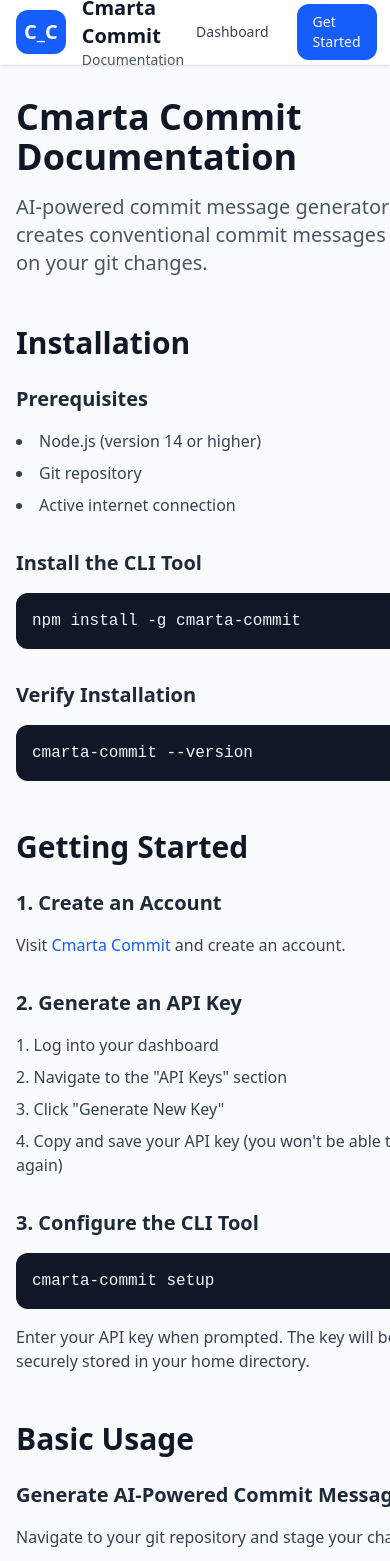
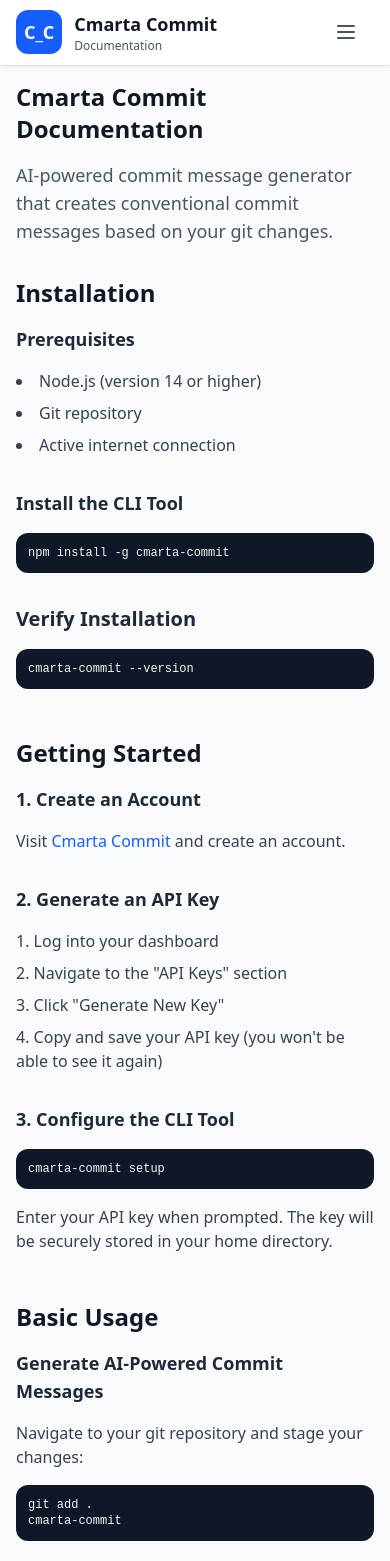
Before and after one commit to samlan24/smarta, a Next.js app in the folder smart_commit/: page /docs in a window 390 px wide. Shown: the top 1561 px of the page. Built offline with nearby package versions, Linux system fonts and the light colour scheme.

Commit message:
feat(smart_commit): enhance docs page with mobile navigation\n\nAdds a mobile-responsive navigation menu and restyles the header\nand code blocks for improved readability on smaller screens

```diff
--- a/smart_commit/src/app/docs/page.tsx
+++ b/smart_commit/src/app/docs/page.tsx
@@ -5,6 +5,7 @@
 
 export default function DocsPage() {
   const [activeSection, setActiveSection] = useState("installation");
+  const [isMobileMenuOpen, setIsMobileMenuOpen] = useState(false);
 
   useEffect(() => {
     const handleScroll = () => {
@@ -46,53 +47,123 @@
     children: string;
     language?: string;
   }) => (
-    <pre className="bg-gray-900 text-gray-100 rounded-lg p-4 overflow-x-auto">
-      <code>{children}</code>
-    </pre>
+    <div className="bg-gray-900 text-gray-100 p-3 sm:p-4 rounded-lg overflow-x-auto">
+      <pre className="text-xs sm:text-sm whitespace-pre">
+        <code>{children}</code>
+      </pre>
+    </div>
   );
 
   return (
     <div className="min-h-screen bg-gray-50">
       {/* Header */}
+      {/* Header - Replace your existing header */}
       <header className="bg-white shadow-sm border-b sticky top-0 z-50">
         <div className="max-w-7xl mx-auto px-4 sm:px-6 lg:px-8">
           <div className="flex justify-between items-center h-16">
-            <div className="flex items-center space-x-4">
+            <div className="flex items-center space-x-3 sm:space-x-4">
               <div className="bg-blue-600 p-2 rounded-lg">
-                <span className="text-white font-bold text-xl">C_C</span>
+                <span className="text-white font-bold text-lg sm:text-xl">
+                  C_C
+                </span>
               </div>
               <div>
-                <h1 className="text-xl font-semibold text-gray-900">
+                <h1 className="text-lg sm:text-xl font-semibold text-gray-900">
                   Cmarta Commit
                 </h1>
-                <p className="text-sm text-gray-600">Documentation</p>
+                <p className="text-xs sm:text-sm text-gray-600">
+                  Documentation
+                </p>
               </div>
             </div>
-            <div className="flex items-center space-x-4">
+            <div className="flex items-center space-x-2 sm:space-x-4">
+              {/* Mobile menu button */}
+              <button
+                onClick={() => setIsMobileMenuOpen(!isMobileMenuOpen)}
+                className="lg:hidden p-2 text-gray-600 hover:text-gray-900"
+              >
+                <svg
+                  className="w-6 h-6"
+                  fill="none"
+                  stroke="currentColor"
+                  viewBox="0 0 24 24"
+                >
+                  <path
+                    strokeLinecap="round"
+                    strokeLinejoin="round"
+                    strokeWidth={2}
+                    d={
+                      isMobileMenuOpen
+                        ? "M6 18L18 6M6 6l12 12"
+                        : "M4 6h16M4 12h16M4 18h16"
+                    }
+                  />
+                </svg>
+              </button>
+              {/* Desktop navigation */}
+              <div className="hidden sm:flex items-center space-x-4">
+                <Link
+                  href="/dashboard"
+                  className="text-gray-700 hover:text-blue-600 px-3 py-2 rounded-md text-sm font-medium"
+                >
+                  Dashboard
+                </Link>
+                <Link
+                  href="/"
+                  className="bg-blue-600 text-white px-4 py-2 rounded-lg text-sm font-medium hover:bg-blue-700"
+                >
+                  Get Started
+                </Link>
+              </div>
+            </div>
+          </div>
+        </div>
+
+        {/* Mobile menu */}
+        {isMobileMenuOpen && (
+          <div className="lg:hidden border-t bg-white">
+            <div className="px-4 py-4 space-y-3">
               <Link
                 href="/dashboard"
-                className="text-gray-700 hover:text-blue-600 px-3 py-2 rounded-md text-sm font-medium"
+                className="block text-gray-700 hover:text-blue-600 py-2 text-sm font-medium"
               >
                 Dashboard
               </Link>
               <Link
                 href="/"
-                className="bg-blue-600 text-white px-4 py-2 rounded-lg text-sm font-medium hover:bg-blue-700"
+                className="block bg-blue-600 text-white px-4 py-2 rounded-lg text-sm font-medium hover:bg-blue-700 text-center"
               >
                 Get Started
               </Link>
+
+              {/* Mobile navigation */}
+              <div className="pt-4 border-t space-y-2">
+                <h3 className="text-lg sm:text-xl font-semibold text-gray-800 mb-4">
+                  Navigation
+                </h3>
+                {navigation.map((item) => (
+                  <a
+                    key={item.id}
+                    href={`#${item.id}`}
+                    onClick={() => setIsMobileMenuOpen(false)}
+                    className="block px-3 py-2 text-sm text-gray-700 hover:bg-gray-100 rounded-md"
+                  >
+                    {item.title}
+                  </a>
+                ))}
+              </div>
             </div>
           </div>
-        </div>
+        )}
       </header>
 
-      <div className="max-w-7xl mx-auto px-4 sm:px-6 lg:px-8 py-8">
-        <div className="flex gap-8">
+      <div className="max-w-7xl mx-auto px-4 sm:px-6 lg:px-8 py-4 sm:py-8">
+        <div className="flex flex-col lg:flex-row gap-4 lg:gap-8">
           {/* Sidebar Navigation */}
           <div className="hidden lg:block w-64 flex-shrink-0">
             <nav className="sticky top-24 space-y-1">
               <div className="pb-4">
-                <h2 className="text-lg font-semibold text-gray-900">
+                <h2 className="text-2xl sm:text-3xl font-bold text-gray-900 mb-4 sm:mb-6">
                   Documentation
                 </h2>
                 <p className="text-sm text-gray-600">
@@ -118,12 +189,12 @@
           {/* Main Content */}
           <div className="flex-1 max-w-4xl">
             <div className="prose prose-gray max-w-none">
-              {/* Hero Section */}
-              <div className="mb-12">
-                <h1 className="text-4xl font-bold text-gray-900 mb-4">
+              {/* Hero Section - Replace your existing hero */}
+              <div className="mb-8 sm:mb-12">
+                <h1 className="text-2xl sm:text-3xl lg:text-4xl font-bold text-gray-900 mb-4">
                   Cmarta Commit Documentation
                 </h1>
-                <p className="text-xl text-gray-600">
+                <p className="text-lg sm:text-xl text-gray-600">
                   AI-powered commit message generator that creates conventional
                   commit messages based on your git changes.
                 </p>
@@ -135,12 +206,12 @@
                 id="installation"
                 className="mb-12"
               >
-                <h2 className="text-3xl font-bold text-gray-900 mb-6">
+                <h2 className="text-2xl sm:text-3xl font-bold text-gray-900 mb-4 sm:mb-6">
                   Installation
                 </h2>
 
                 <div className="mb-8">
-                  <h3 className="text-xl font-semibold text-gray-800 mb-4">
+                  <h3 className="text-lg sm:text-xl font-semibold text-gray-800 mb-4">
                     Prerequisites
                   </h3>
                   <ul className="list-disc list-inside space-y-2 text-gray-700">
@@ -151,7 +222,7 @@
                 </div>
 
                 <div className="mb-8">
-                  <h3 className="text-xl font-semibold text-gray-800 mb-4">
+                  <h3 className="text-lg sm:text-xl font-semibold text-gray-800 mb-4">
                     Install the CLI Tool
                   </h3>
                   <CodeBlock>npm install -g cmarta-commit</CodeBlock>
@@ -171,13 +242,13 @@
                 id="getting-started"
                 className="mb-12"
               >
-                <h2 className="text-3xl font-bold text-gray-900 mb-6">
+                <h2 className="text-2xl sm:text-3xl font-bold text-gray-900 mb-4 sm:mb-6">
                   Getting Started
                 </h2>
 
                 <div className="space-y-8">
                   <div>
-                    <h3 className="text-xl font-semibold text-gray-800 mb-4">
+                    <h3 className="text-lg sm:text-xl font-semibold text-gray-800 mb-4">
                       1. Create an Account
                     </h3>
                     <p className="text-gray-700 mb-4">
@@ -190,7 +261,7 @@
                   </div>
 
                   <div>
-                    <h3 className="text-xl font-semibold text-gray-800 mb-4">
+                    <h3 className="text-lg sm:text-xl font-semibold text-gray-800 mb-4">
                       2. Generate an API Key
                     </h3>
                     <ol className="list-decimal list-inside space-y-2 text-gray-700">
@@ -205,7 +276,7 @@
                   </div>
 
                   <div>
-                    <h3 className="text-xl font-semibold text-gray-800 mb-4">
+                    <h3 className="text-lg sm:text-xl font-semibold text-gray-800 mb-4">
                       3. Configure the CLI Tool
                     </h3>
                     <CodeBlock>cmarta-commit setup</CodeBlock>
@@ -223,13 +294,13 @@
                 id="basic-usage"
                 className="mb-12"
               >
-                <h2 className="text-3xl font-bold text-gray-900 mb-6">
+                <h2 className="text-2xl sm:text-3xl font-bold text-gray-900 mb-4 sm:mb-6">
                   Basic Usage
                 </h2>
 
                 <div className="space-y-8">
                   <div>
-                    <h3 className="text-xl font-semibold text-gray-800 mb-4">
+                    <h3 className="text-lg sm:text-xl font-semibold text-gray-800 mb-4">
                       Generate AI-Powered Commit Messages
                     </h3>
                     <p className="text-gray-700 mb-4">
@@ -244,7 +315,7 @@
                   </div>
 
                   <div>
-                    <h3 className="text-xl font-semibold text-gray-800 mb-4">
+                    <h3 className="text-lg sm:text-xl font-semibold text-gray-800 mb-4">
                       Interactive Flow
                     </h3>
                     <p className="text-gray-700 mb-4">
@@ -266,7 +337,7 @@
                   </div>
 
                   <div>
-                    <h3 className="text-xl font-semibold text-gray-800 mb-4">
+                    <h3 className="text-lg sm:text-xl font-semibold text-gray-800 mb-4">
                       Command Options
                     </h3>
                     <ul className="space-y-2 text-gray-700">
@@ -300,7 +371,7 @@
                 id="template-system"
                 className="mb-12"
               >
-                <h2 className="text-3xl font-bold text-gray-900 mb-6">
+                <h2 className="text-2xl sm:text-3xl font-bold text-gray-900 mb-4 sm:mb-6">
                   Template System
                 </h2>
                 <p className="text-gray-700 mb-8">
@@ -310,7 +381,7 @@
 
                 <div className="space-y-8">
                   <div>
-                    <h3 className="text-xl font-semibold text-gray-800 mb-4">
+                    <h3 className="text-lg sm:text-xl font-semibold text-gray-800 mb-4">
                       Save a Template
                     </h3>
                     <p className="text-gray-700 mb-4">
@@ -324,7 +395,7 @@
                   </div>
 
                   <div>
-                    <h3 className="text-xl font-semibold text-gray-800 mb-4">
+                    <h3 className="text-lg sm:text-xl font-semibold text-gray-800 mb-4">
                       List Your Templates
                     </h3>
                     <CodeBlock>cmarta-commit templates</CodeBlock>
@@ -338,7 +409,7 @@
                   </div>
 
                   <div>
-                    <h3 className="text-xl font-semibold text-gray-800 mb-4">
+                    <h3 className="text-lg sm:text-xl font-semibold text-gray-800 mb-4">
                       Use a Template
                     </h3>
                     <CodeBlock>cmarta-commit use-template api-fix</CodeBlock>
@@ -351,7 +422,7 @@
                   </div>
 
                   <div>
-                    <h3 className="text-xl font-semibold text-gray-800 mb-4">
+                    <h3 className="text-lg sm:text-xl font-semibold text-gray-800 mb-4">
                       Quick Template Commit
                     </h3>
                     <p className="text-gray-700 mb-4">
@@ -361,7 +432,7 @@
                   </div>
 
                   <div>
-                    <h3 className="text-xl font-semibold text-gray-800 mb-4">
+                    <h3 className="text-lg sm:text-xl font-semibold text-gray-800 mb-4">
                       Delete a Template
                     </h3>
                     <CodeBlock>cmarta-commit delete-template api-fix</CodeBlock>
@@ -375,7 +446,7 @@
                 id="dashboard"
                 className="mb-12"
               >
-                <h2 className="text-3xl font-bold text-gray-900 mb-6">
+                <h2 className="text-2xl sm:text-3xl font-bold text-gray-900 mb-4 sm:mb-6">
                   Dashboard
                 </h2>
                 <p className="text-gray-700 mb-8">
@@ -388,9 +459,9 @@
                   </Link>
                 </p>
 
-                <div className="grid grid-cols-1 md:grid-cols-2 gap-8">
+                <div className="grid grid-cols-1 lg:grid-cols-2 gap-6 sm:gap-8">
                   <div className="bg-white p-6 rounded-lg shadow-sm border">
-                    <h3 className="text-lg font-semibold text-gray-800 mb-4">
+                    <h3 className="text-lg sm:text-xl font-semibold text-gray-800 mb-4">
                       Usage Overview
                     </h3>
                     <ul className="space-y-2 text-gray-700">
@@ -402,7 +473,7 @@
                   </div>
 
                   <div className="bg-white p-6 rounded-lg shadow-sm border">
-                    <h3 className="text-lg font-semibold text-gray-800 mb-4">
+                    <h3 className="text-lg sm:text-xl font-semibold text-gray-800 mb-4">
                       Usage Analytics
                     </h3>
                     <ul className="space-y-2 text-gray-700">
@@ -414,7 +485,7 @@
                   </div>
 
                   <div className="bg-white p-6 rounded-lg shadow-sm border">
-                    <h3 className="text-lg font-semibold text-gray-800 mb-4">
+                    <h3 className="text-lg sm:text-xl font-semibold text-gray-800 mb-4">
                       API Key Management
                     </h3>
                     <ul className="space-y-2 text-gray-700">
@@ -426,7 +497,7 @@
                   </div>
 
                   <div className="bg-white p-6 rounded-lg shadow-sm border">
-                    <h3 className="text-lg font-semibold text-gray-800 mb-4">
+                    <h3 className="text-lg sm:text-xl font-semibold text-gray-800 mb-4">
                       Template Management
                     </h3>
                     <ul className="space-y-2 text-gray-700">
@@ -445,13 +516,13 @@
                 id="cli-commands"
                 className="mb-12"
               >
-                <h2 className="text-3xl font-bold text-gray-900 mb-6">
+                <h2 className="text-2xl sm:text-3xl font-bold text-gray-900 mb-4 sm:mb-6">
                   CLI Commands Reference
                 </h2>
 
                 <div className="space-y-8">
                   <div>
-                    <h3 className="text-xl font-semibold text-gray-800 mb-4">
+                    <h3 className="text-lg sm:text-xl font-semibold text-gray-800 mb-4">
                       Core Commands
                     </h3>
                     <div className="space-y-4">
@@ -477,7 +548,7 @@
                   </div>
 
                   <div>
-                    <h3 className="text-xl font-semibold text-gray-800 mb-4">
+                    <h3 className="text-lg sm:text-xl font-semibold text-gray-800 mb-4">
                       Template Commands
                     </h3>
                     <CodeBlock>{`# List all templates
@@ -494,7 +565,7 @@
                   </div>
 
                   <div>
-                    <h3 className="text-xl font-semibold text-gray-800 mb-4">
+                    <h3 className="text-lg sm:text-xl font-semibold text-gray-800 mb-4">
                       Help and Information
                     </h3>
                     <CodeBlock>{`# Show version
@@ -512,13 +583,13 @@
                 id="configuration"
                 className="mb-12"
               >
-                <h2 className="text-3xl font-bold text-gray-900 mb-6">
+                <h2 className="text-2xl sm:text-3xl font-bold text-gray-900 mb-4 sm:mb-6">
                   Configuration
                 </h2>
 
                 <div className="space-y-8">
                   <div>
-                    <h3 className="text-xl font-semibold text-gray-800 mb-4">
+                    <h3 className="text-lg sm:text-xl font-semibold text-gray-800 mb-4">
                       Config File Location
                     </h3>
                     <p className="text-gray-700 mb-4">
@@ -541,7 +612,7 @@
                   </div>
 
                   <div>
-                    <h3 className="text-xl font-semibold text-gray-800 mb-4">
+                    <h3 className="text-lg sm:text-xl font-semibold text-gray-800 mb-4">
                       Config Structure
                     </h3>
                     <CodeBlock language="json">{`{
@@ -550,7 +621,7 @@
                   </div>
 
                   <div>
-                    <h3 className="text-xl font-semibold text-gray-800 mb-4">
+                    <h3 className="text-lg sm:text-xl font-semibold text-gray-800 mb-4">
                       Updating Configuration
                     </h3>
                     <p className="text-gray-700 mb-4">
@@ -567,25 +638,25 @@
                 id="troubleshooting"
                 className="mb-12"
               >
-                <h2 className="text-3xl font-bold text-gray-900 mb-6">
+                <h2 className="text-2xl sm:text-3xl font-bold text-gray-900 mb-4 sm:mb-6">
                   Troubleshooting
                 </h2>
 
                 <div className="space-y-8">
                   <div>
-                    <h3 className="text-xl font-semibold text-gray-800 mb-4">
+                    <h3 className="text-lg sm:text-xl font-semibold text-gray-800 mb-4">
                       Common Issues
                     </h3>
                     <div className="space-y-6">
-                      <div className="bg-red-50 border border-red-200 rounded-lg p-4">
-                        <h4 className="font-semibold text-red-800 mb-2">
+                      <div className="bg-red-50 border border-red-200 rounded-lg p-3 sm:p-4">
+                        <h4 className="font-semibold text-red-800 mb-2 text-sm sm:text-base">
                           "Not a git repository"
                         </h4>
                         <CodeBlock>git init</CodeBlock>
                       </div>
 
-                      <div className="bg-yellow-50 border border-yellow-200 rounded-lg p-4">
-                        <h4 className="font-semibold text-yellow-800 mb-2">
+                      <div className="bg-yellow-50 border border-yellow-200 rounded-lg p-3 sm:p-4">
+                        <h4 className="font-semibold text-yellow-800 mb-2 text-sm sm:text-base">
                           "No staged changes found"
                         </h4>
                         <CodeBlock>{`# Stage your changes first
@@ -594,15 +665,15 @@
 cmarta-commit -a`}</CodeBlock>
                       </div>
 
-                      <div className="bg-blue-50 border border-blue-200 rounded-lg p-4">
-                        <h4 className="font-semibold text-blue-800 mb-2">
+                      <div className="bg-blue-50 border border-blue-200 rounded-lg p-3 sm:p-4">
+                        <h4 className="font-semibold text-blue-800 mb-2 text-sm sm:text-base">
                           "Invalid API key"
                         </h4>
                         <CodeBlock>cmarta-commit setup</CodeBlock>
                       </div>
 
-                      <div className="bg-orange-50 border border-orange-200 rounded-lg p-4">
-                        <h4 className="font-semibold text-orange-800 mb-2">
+                      <div className="bg-orange-50 border border-orange-200 rounded-lg p-3 sm:p-4">
+                        <h4 className="font-semibold text-orange-800 mb-2 text-sm sm:text-base">
                           "Rate limit exceeded"
                         </h4>
                         <ul className="list-disc list-inside space-y-1 text-orange-700 mt-2">
@@ -622,16 +693,16 @@
                 id="api-usage"
                 className="mb-12"
               >
-                <h2 className="text-3xl font-bold text-gray-900 mb-6">
+                <h2 className="text-2xl sm:text-3xl font-bold text-gray-900 mb-4 sm:mb-6">
                   API Usage
                 </h2>
 
                 <div className="space-y-8">
                   <div>
-                    <h3 className="text-xl font-semibold text-gray-800 mb-4">
+                    <h3 className="text-lg sm:text-xl font-semibold text-gray-800 mb-4">
                       Understanding Usage Limits
                     </h3>
-                    <div className="grid grid-cols-1 md:grid-cols-2 gap-6">
+                    <div className="grid grid-cols-1 lg:grid-cols-2 gap-4 sm:gap-6">
                       <div className="bg-green-50 border border-green-200 rounded-lg p-6">
                         <h4 className="font-semibold text-green-800 mb-3">
                           Free Plan
@@ -658,7 +729,7 @@
                   </div>
 
                   <div>
-                    <h3 className="text-xl font-semibold text-gray-800 mb-4">
+                    <h3 className="text-lg sm:text-xl font-semibold text-gray-800 mb-4">
                       Optimizing Usage
                     </h3>
                     <div className="bg-blue-50 border border-blue-200 rounded-lg p-6">
```
